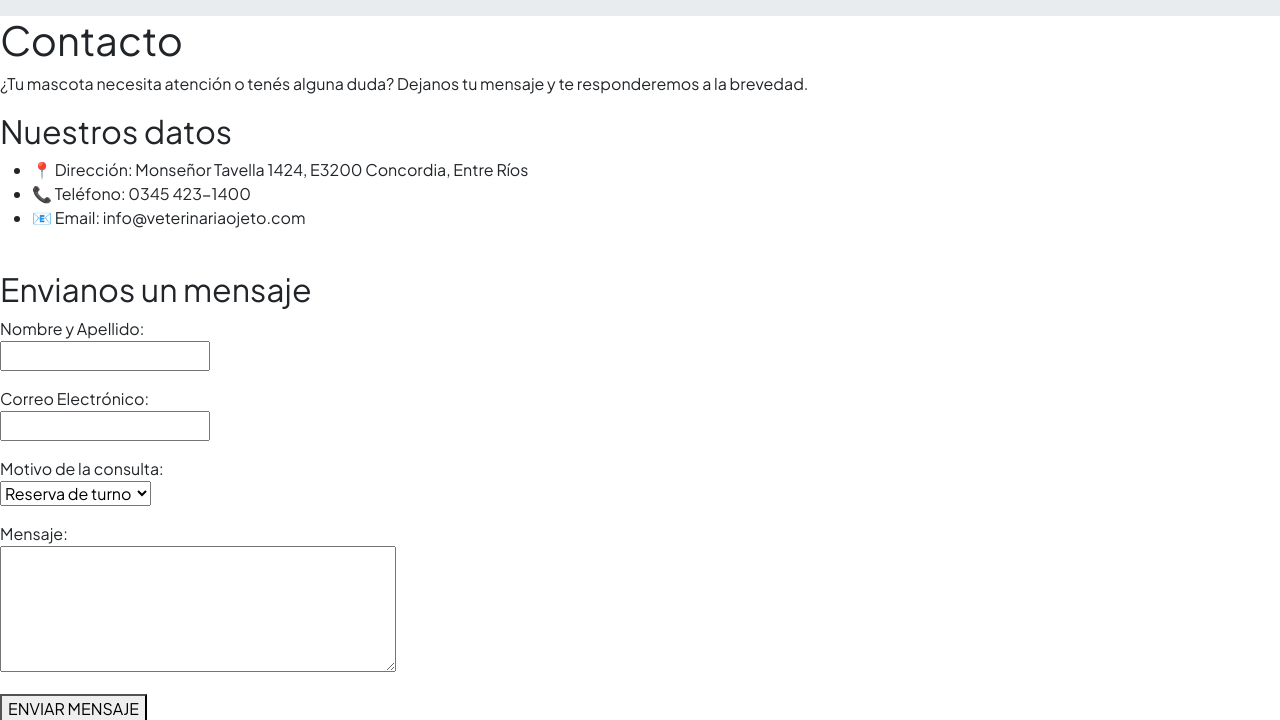
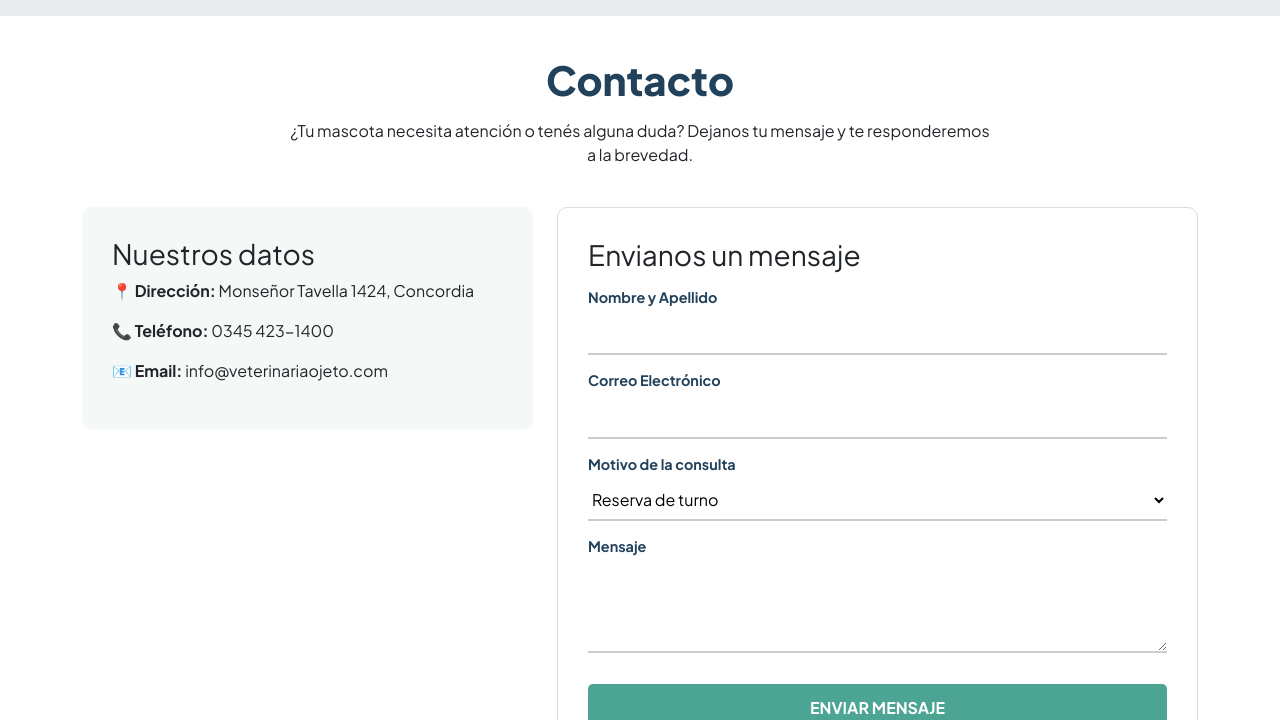
Before and after one commit to Fedegaar/TPI-IDW-G44, a website built with Vite: page contacto.html in a window 1280 px wide. Shown: the part 80-800 px from the top of the page. Built offline with nearby package versions, Linux system fonts and the light colour scheme.

Commit message:
Actualización

```diff
--- a/contacto.html
+++ b/contacto.html
@@ -37,56 +37,50 @@
         </div>
     </nav>
 
-    <main class="maincontainer">
-        <h1>Contacto</h1>
-        <p>¿Tu mascota necesita atención o tenés alguna duda? Dejanos tu mensaje y te responderemos a la brevedad.</p>
+    <main class="maincontainer container seccion-espaciada">
 
-        <!-- Sección de datos de contacto -->
-        <section>
-            <h2>Nuestros datos</h2>
-            <ul>
-                <li>📍 Dirección: Monseñor Tavella 1424, E3200 Concordia, Entre Ríos</li>
-                <li>📞 Teléfono:  0345 423-1400</li>
-                <li>📧 Email: info@veterinariaojeto.com</li>
-            </ul>
-        </section>
+        <div class="texto-centrado">
+            <h1 class="titulo-seccion">Contacto</h1>
+            <p>¿Tu mascota necesita atención o tenés alguna duda? Dejanos tu mensaje y te responderemos a la brevedad.</p>
+        </div>
 
-        <br>
+        <div class="row">
+            <!-- Columna de Datos -->
+            <div class="col-md-5">
+                <div class="caja-datos">
+                    <h3>Nuestros datos</h3>
+                    <p>📍 <strong>Dirección:</strong> Monseñor Tavella 1424, Concordia</p>
+                    <p>📞 <strong>Teléfono:</strong> 0345 423-1400</p>
+                    <p>📧 <strong>Email:</strong> info@veterinariaojeto.com</p>
+                </div>
+            </div>
 
-        <!-- Formulario de contacto básico -->
-        <section>
-            <h2>Envianos un mensaje</h2>
-            <form action="#" method="POST">
+            <!-- Columna de Formulario -->
+            <div class="col-md-7">
+                <form action="#" method="POST" class="formulario-limpio">
+                    <h3>Envianos un mensaje</h3>
 
-                <p>
-                    <label for="nombre">Nombre y Apellido:</label><br>
-                    <input type="text" id="nombre" name="nombre" required>
-                </p>
+                    <label for="nombre">Nombre y Apellido</label>
+                    <input type="text" id="nombre" name="nombre" class="input-linea" required>
 
-                <p>
-                    <label for="email">Correo Electrónico:</label><br>
-                    <input type="email" id="email" name="email" required>
-                </p>
+                    <label for="email">Correo Electrónico</label>
+                    <input type="email" id="email" name="email" class="input-linea" required>
 
-                <p>
-                    <label for="motivo">Motivo de la consulta:</label><br>
-                    <select id="motivo" name="motivo">
+                    <label for="motivo">Motivo de la consulta</label>
+                    <select id="motivo" name="motivo" class="input-linea">
                         <option value="turno">Reserva de turno</option>
                         <option value="consulta">Consulta general</option>
                         <option value="urgencia">Urgencia médica</option>
                     </select>
-                </p>
 
-                <p>
-                    <label for="mensaje">Mensaje:</label><br>
-                    <textarea id="mensaje" name="mensaje" rows="5" cols="40" required></textarea>
-                </p>
+                    <label for="mensaje">Mensaje</label>
+                    <textarea id="mensaje" name="mensaje" rows="3" class="input-linea" required></textarea>
 
-                <!-- Reutilizamos tu clase "boton" para mantener el estilo -->
-                <button type="submit" class="boton">ENVIAR MENSAJE</button>
+                    <button type="submit" class="boton-enviar">ENVIAR MENSAJE</button>
+                </form>
+            </div>
+        </div>
 
-            </form>
-        </section>
     </main>
 
     <footer class="footer">
--- a/styles.css
+++ b/styles.css
@@ -34,6 +34,9 @@ body{
     font-family: 'Plus Jakarta Sans', sans-serif;
     font-weight: normal;
     font-style: normal;
+    display: flex;
+    flex-direction: column;
+    min-height: 100vh;
 }
 
 :root {
@@ -65,8 +68,9 @@ body{
 .main-hero .img-logo{
     width: 400px;
 }
-.main-hero{
-    flex: 1;
+.main-hero,
+.maincontainer {
+    flex: 1; /* Obliga al contenido principal a ocupar todo el espacio libre restante */
 }
 
 .navbar a {
@@ -88,11 +92,111 @@ body{
   cursor: pointer;
   transition: transform 0.4s ease, opacity 0.4 ease;
 }
+/* info y contacto*/
+.seccion-espaciada {
+    padding-top: 40px;
+    padding-bottom: 40px;
+}
+
+.texto-centrado {
+    text-align: center;
+    max-width: 700px;
+    margin: 0 auto 40px auto;
+}
+
+.titulo-seccion {
+    color: var(--azul-ojeto);
+    font-weight: 800;
+    margin-bottom: 15px;
+}
+
+
+.tarjeta {
+    background-color: var(--fondo-claro);
+    padding: 30px;
+    border-radius: 10px;
+    border-top: 4px solid var(--verde-ojeto);
+    margin-bottom: 20px;
+    height: 100%;
+}
+
+.tarjeta-valor {
+    background-color: var(--blanco);
+    border: 1px solid #ddd;
+    padding: 20px 10px;
+    border-radius: 8px;
+    text-align: center;
+    margin-bottom: 15px;
+}
+
+.tarjeta-valor h4 {
+    color: var(--verde-ojeto);
+    font-size: 1.1rem;
+    font-weight: 700;
+}
+
+
+.caja-datos {
+    background-color: var(--fondo-claro);
+    padding: 30px;
+    border-radius: 10px;
+    margin-bottom: 20px;
+}
+
+.formulario-limpio {
+    background-color: var(--blanco);
+    padding: 30px;
+    border: 1px solid #ddd;
+    border-radius: 10px;
+}
+
+.formulario-limpio label {
+    display: block;
+    font-weight: bold;
+    color: var(--azul-ojeto);
+    margin-top: 15px;
+    margin-bottom: 5px;
+    font-size: 0.9rem;
+}
+
+
+.input-linea {
+    width: 100%;
+    border: none;
+    border-bottom: 2px solid #ccc;
+    background-color: transparent;
+    padding: 8px 0;
+    font-family: inherit;
+    outline: none;
+    transition: border-color 0.3s;
+}
+
+.input-linea:focus {
+    border-bottom: 2px solid var(--verde-ojeto);
+}
+
+.boton-enviar {
+    background-color: var(--verde-ojeto);
+    color: var(--blanco);
+    border: none;
+    padding: 12px 20px;
+    font-weight: bold;
+    border-radius: 5px;
+    margin-top: 25px;
+    width: 100%;
+    cursor: pointer;
+    transition: background-color 0.3s;
+}
+
+.boton-enviar:hover {
+    background-color: var(--verde-hover);
+}
 
 .footer{
     display: flex;
     justify-content: center;
-    background-color: red;
-    margin-bottom: 100%;
+    background-color: var(--azul-ojeto);
+    color: var(--blanco);
     align-items: flex-end;
+    padding: 20px 0;
 }
```
Also changed, not shown: info.html (+46 -14 lines).
